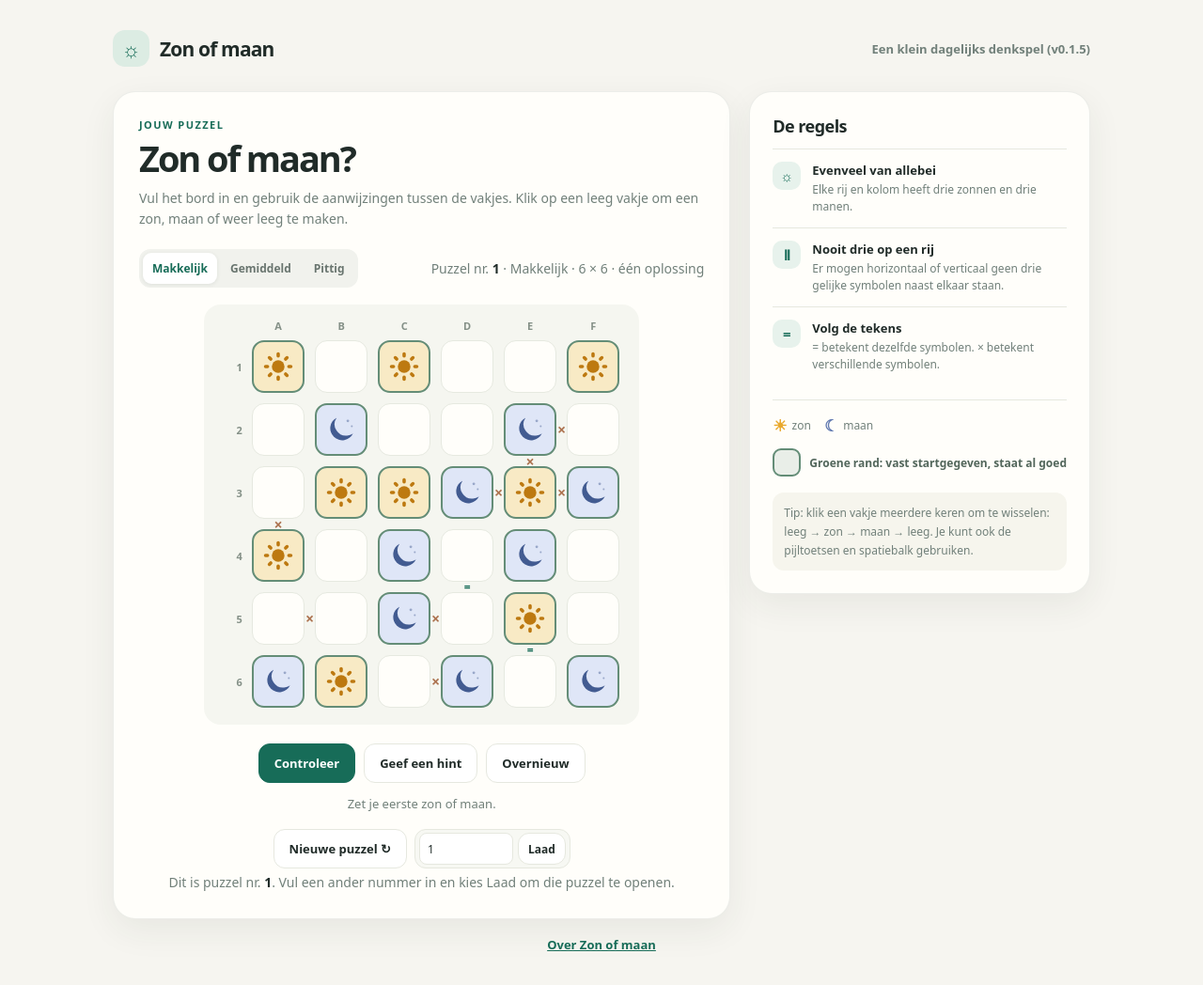
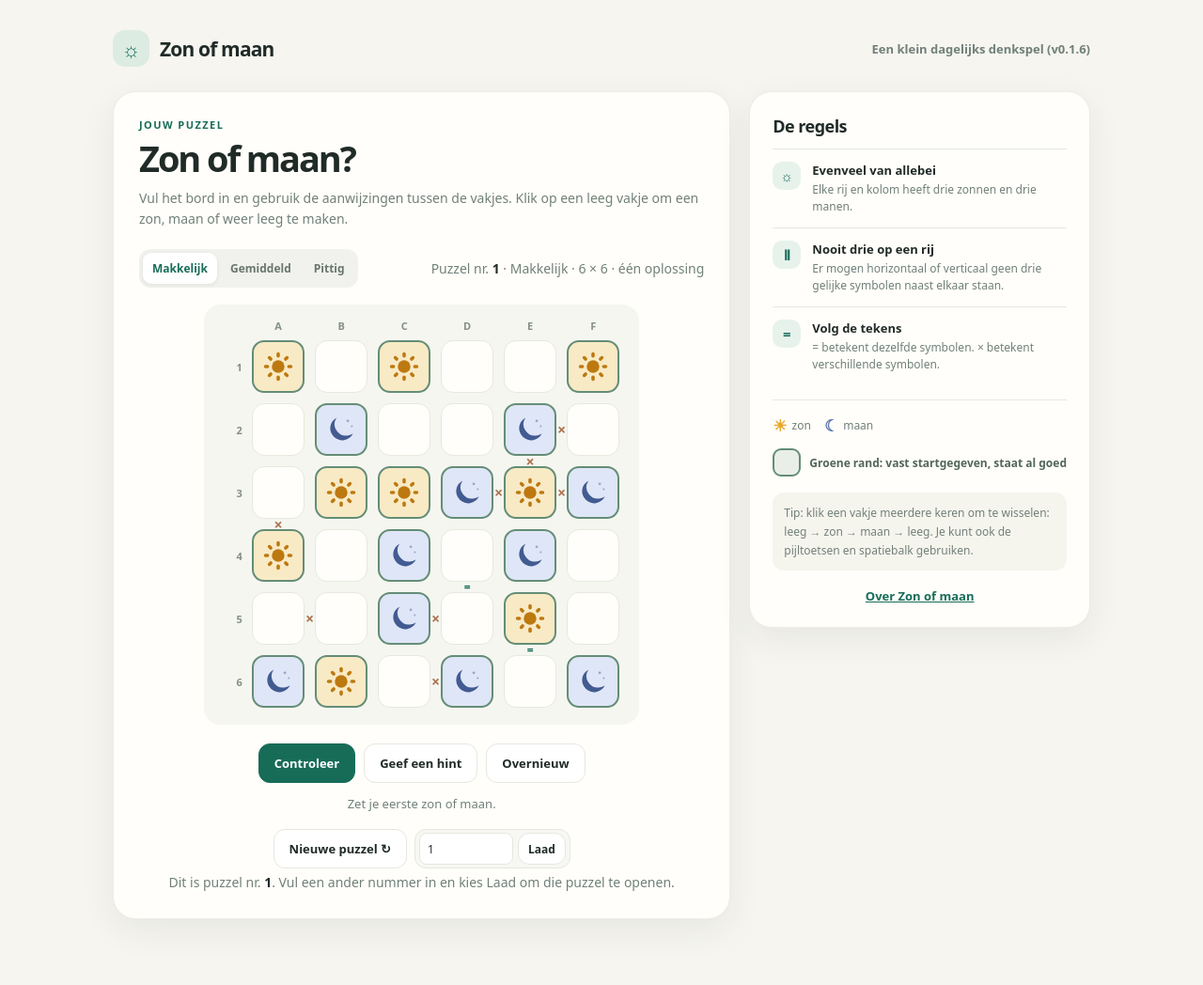
Before and after one commit to Elmoxx/zon-of-maan, a plain HTML site: page index.html in a window 1280 px wide. Shown: the whole page at 94% size. After the commit the page ends 1026 px from the top, so only its background shows below. Drawn offline with Linux system fonts and the light colour scheme.

Commit message:
Move about link into rules card

```diff
--- a/index.html
+++ b/index.html
@@ -144,7 +144,7 @@
   <div class="page">
     <header>
       <div class="brand"><span class="brand-mark" aria-hidden="true">☼</span><span>Zon of maan</span></div>
-      <span class="tag">Een klein dagelijks denkspel (v0.1.5)</span>
+      <span class="tag">Een klein dagelijks denkspel (v0.1.6)</span>
     </header>
     <main>
       <section class="card game" aria-labelledby="title">
@@ -190,9 +190,9 @@
         <div class="legend" aria-label="Symbolen"><span><b>☀</b> zon</span><span><b>☾</b> maan</span></div>
         <div class="fixed-legend"><span class="fixed-sample" aria-hidden="true"></span><span>Groene rand: vast startgegeven, staat al goed</span></div>
         <p class="tip">Tip: klik een vakje meerdere keren om te wisselen: leeg → zon → maan → leeg. Je kunt ook de pijltoetsen en spatiebalk gebruiken.</p>
+        <div class="site-footer"><a href="over.html">Over Zon of maan</a></div>
       </aside>
     </main>
-    <footer class="site-footer"><a href="over.html">Over Zon of maan</a></footer>
     <dialog class="success-dialog" id="success-dialog" aria-labelledby="success-title" aria-describedby="success-message">
       <div class="success-content">
         <span class="success-icon" aria-hidden="true">🎉</span>
```
